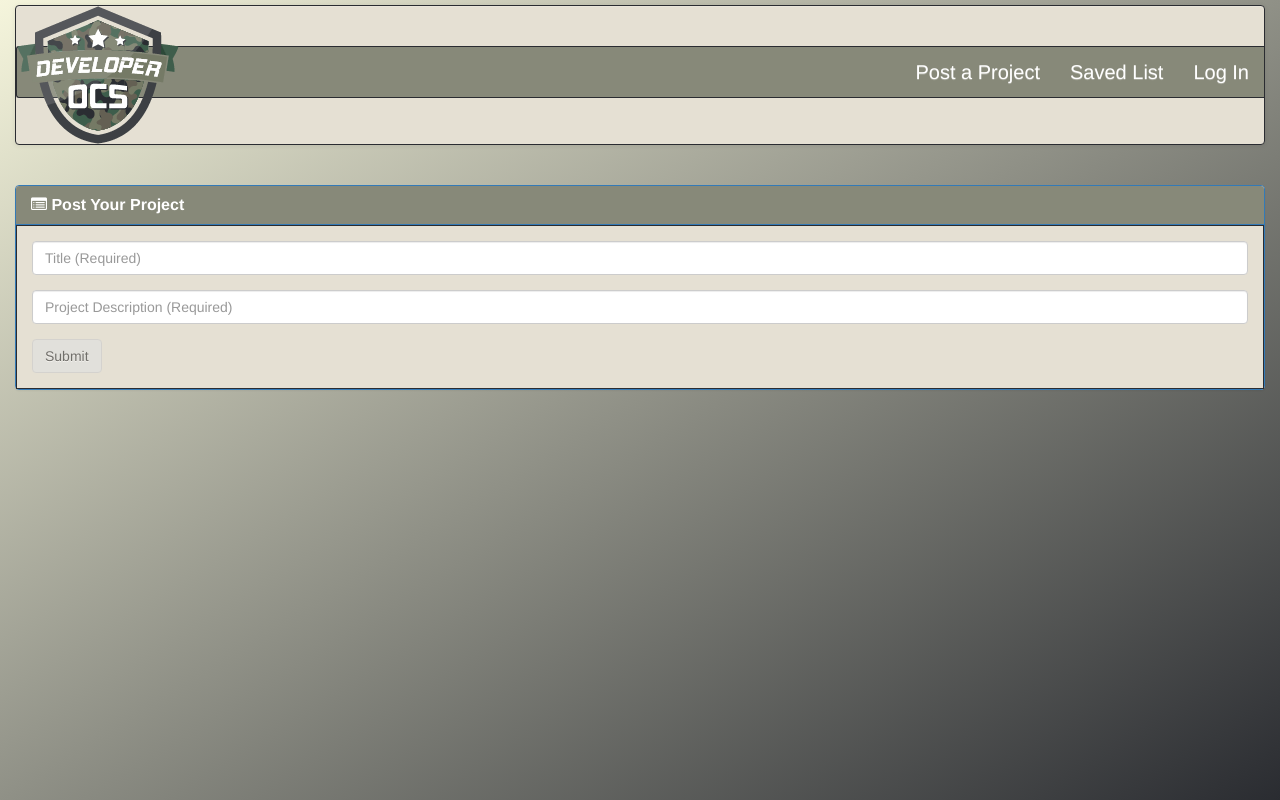
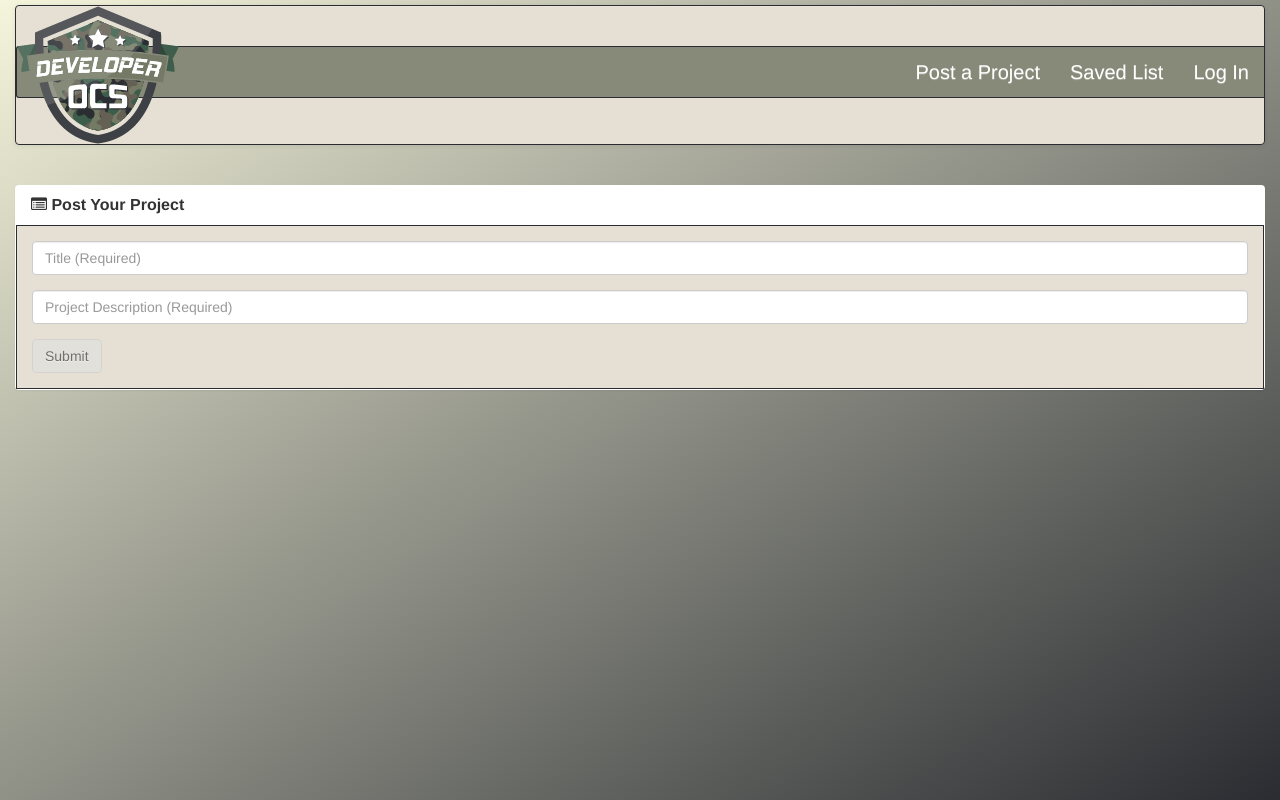
Before and after one commit to drewwmercer/developer-ocs, a React (Create React App) app in the folder client/: page /new in a window 1280 px wide. Built offline with nearby package versions, Linux system fonts and the light colour scheme.

Commit message:
removed class name

```diff
--- a/client/src/pages/NewProject/NewProject.js
+++ b/client/src/pages/NewProject/NewProject.js
@@ -51,7 +51,7 @@ class NewProject extends Component {
           <Col size="sm-12">
             <br />
             {/* Handling the project post */}
-            <div className="panel panel-primary">
+            <div className="panel">
               <div className="panel-heading">
                 <h3 className="panel-title">
                   <strong>
--- a/client/src/pages/SavedProjects/SavedProjects.js
+++ b/client/src/pages/SavedProjects/SavedProjects.js
@@ -39,7 +39,7 @@ class SavedProjects extends Component {
           <br />
 
           {/* This panel will initially be made up of a panel and wells for each of the projects retrieved */}
-          <div className="panel panel-primary">
+          <div className="panel">
             {/* Panel Heading for the saved projects box */}
             <div className="panel-heading">
               <h3 className="panel-title">
```
